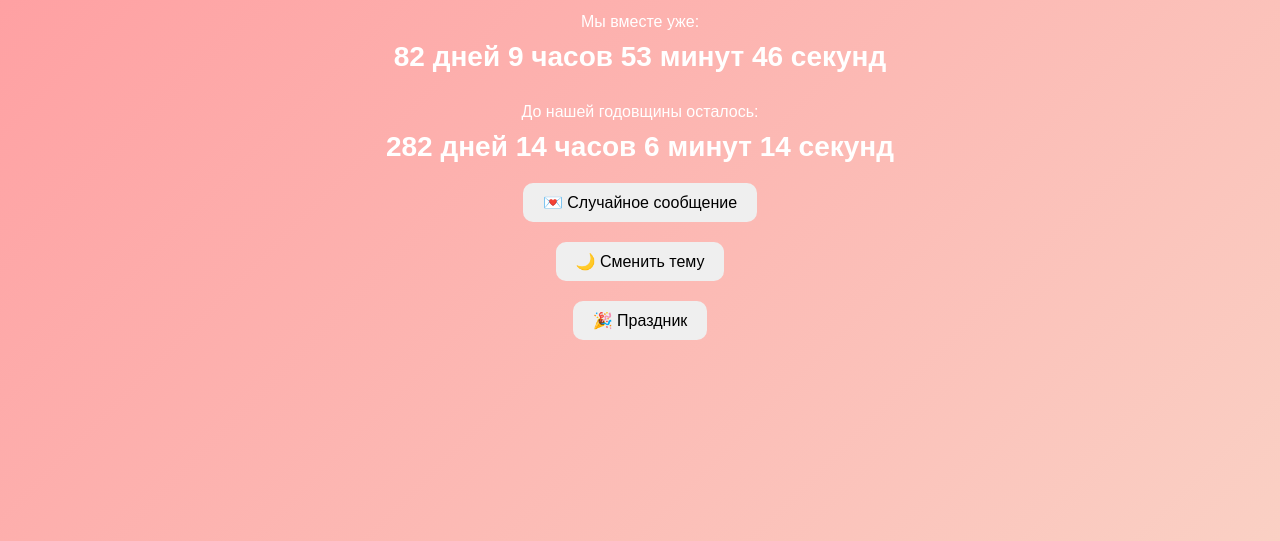
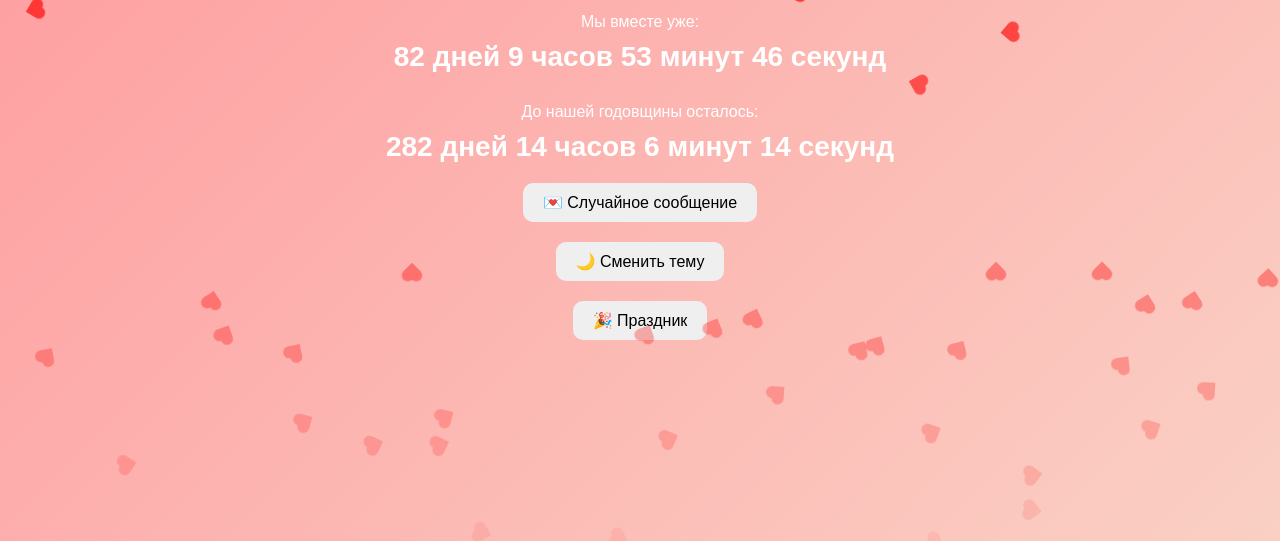
Before and after one commit to trinkkkkkkkkkkk/taimer, a plain HTML site: page index.html in a window 1280 px wide. Shown: the part 259-800 px from the top of the page. Drawn offline with Linux system fonts and the light colour scheme.

Commit message:
Update index.html

```diff
--- a/index.html
+++ b/index.html
@@ -16,24 +16,7 @@ body{
   flex-direction:column;
   justify-content:center;
   align-items:center;
-
-  .click-heart{
-position:fixed;
-font-size:22px;
-pointer-events:none;
-animation:popHeart 1s ease forwards;
-}
-
-@keyframes popHeart{
-0%{
-transform:scale(0.5);
-opacity:1;
-}
-100%{
-transform:translateY(-80px) scale(1.5);
-opacity:0;
-}
-}
+  overflow: hidden;
 }
 
 h1{
@@ -63,6 +46,45 @@ button{
   margin-top:20px;
   font-size:20px;
 }
+
+/* сердечки */
+.heart{
+  position:fixed;
+  width:12px;
+  height:12px;
+  background:red;
+  transform: rotate(45deg);
+  top:-20px;
+  pointer-events:none;
+  animation-name:fallHeart;
+  animation-timing-function: linear;
+  animation-iteration-count: infinite;
+}
+
+.heart::before,
+.heart::after{
+  content:"";
+  position:absolute;
+  width:12px;
+  height:12px;
+  background:red;
+  border-radius:50%;
+}
+
+.heart::before{
+  top:-6px;
+  left:0;
+}
+.heart::after{
+  top:0;
+  left:-6px;
+}
+
+@keyframes fallHeart{
+  0% { transform: translateY(-20px) rotate(0deg); opacity:1; }
+  100% { transform: translateY(110vh) rotate(360deg); opacity:0; }
+}
+
 </style>
 
 </head>
@@ -85,44 +107,34 @@ button{
 
 <script>
 
+/* Таймеры */
 const startDate = new Date("2025-12-17 00:00:00");
 const anniversary = new Date("2026-12-17 00:00:00");
 
 function updateTimers(){
-
   const now = new Date();
 
-/* время вместе */
-
   const diff = now - startDate;
-
   const days = Math.floor(diff/(1000*60*60*24));
   const hours = Math.floor((diff/(1000*60*60))%24);
   const minutes = Math.floor((diff/(1000*60))%60);
   const seconds = Math.floor((diff/1000)%60);
-
   document.getElementById("timerTogether").innerHTML =
     days+" дней "+hours+" часов "+minutes+" минут "+seconds+" секунд";
 
-/* до годовщины */
-
   const diff2 = anniversary - now;
-
   const d = Math.floor(diff2/(1000*60*60*24));
   const h = Math.floor((diff2/(1000*60*60))%24);
   const m = Math.floor((diff2/(1000*60))%60);
   const s = Math.floor((diff2/1000)%60);
-
   document.getElementById("timerAnniversary").innerHTML =
     d+" дней "+h+" часов "+m+" минут "+s+" секунд";
-
 }
 
 setInterval(updateTimers,1000);
 updateTimers();
 
-/* сообщения */
-
+/* Сообщения */
 const messages=[
 "Я люблю тебя ❤️",
 "Ты моё счастье",
@@ -136,14 +148,22 @@ const msg=messages[Math.floor(Math.random()*messages.length)];
   document.getElementById("message").innerText=msg;
 }
 
-/* тема */
+/* Тема */
+let darkTheme = false;
+function toggleTheme(){
+  darkTheme = !darkTheme;
+  document.body.classList.toggle("dark");
 
-function toggleTheme(){
-document.body.classList.toggle("dark");
+  // обновляем цвет сердечек
+  document.querySelectorAll(".heart").forEach(h=>{
+    h.style.background = darkTheme ? "#ff69b4" : "red";
+    h.querySelectorAll(":before, :after").forEach(p=>{
+      p.style.background = darkTheme ? "#ff69b4" : "red";
+    });
+  });
 }
 
-/* конфетти */
-
+/* Конфетти */
 function confetti(){
   for(let i=0;i<40;i++){
     const el=document.createElement("div");
@@ -155,20 +175,22 @@ el.style.height="8px";
     el.style.background="white";
     el.style.animation="fall 3s linear";
     document.body.appendChild(el);
-
     setTimeout(()=>el.remove(),3000);
   }
 }
 
-const style=document.createElement("style");
-style.innerHTML=`
-@keyframes fall{
-to{
-transform:translateY(110vh) rotate(360deg);
+/* Постоянные падающие сердечки */
+function createHearts(count=30){
+  for(let i=0;i<count;i++){
+    const heart = document.createElement("div");
+    heart.classList.add("heart");
+    heart.style.left = Math.random()*100 + "vw";
+    heart.style.animationDuration = (3 + Math.random()*5) + "s";
+    heart.style.background = darkTheme ? "#ff69b4" : "red";
+    document.body.appendChild(heart);
   }
 }
-`;
-document.head.appendChild(style);
+createHearts(50);
 
 </script>
 
```
Lines whose indentation alone changed are shown as unchanged.
